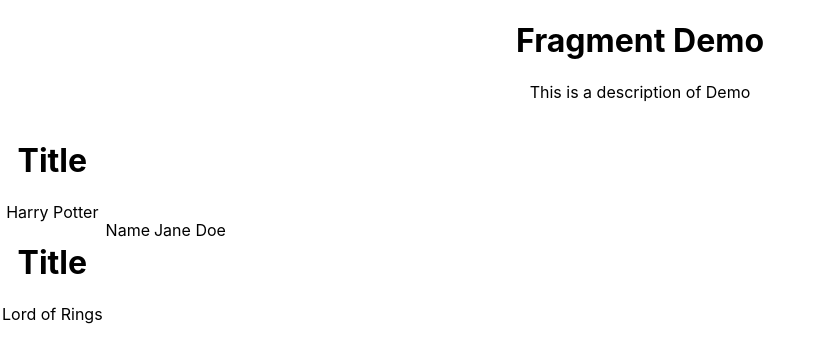
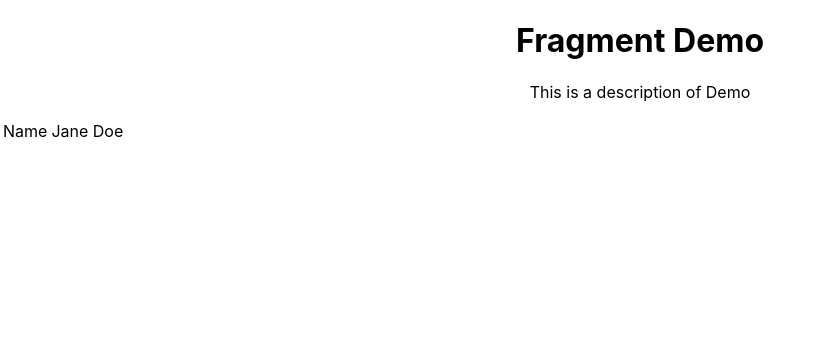
Before and after one commit to abhieshekumar/react-crash, a React (Create React App) app: page / in a window 1280 px wide. Shown: the top 362 px of the page, without its empty margins (0-823 px from the left). Built offline with nearby package versions, Linux system fonts and the light colour scheme.

Commit message:
Fragment Demo4 - Shorthand of Fragments

```diff
--- a/src/components/Columns.js
+++ b/src/components/Columns.js
@@ -11,17 +11,9 @@ export default function Columns() {
     }
   ]
   return (
-    <React.Fragment>
-      {
-        items.map(item => (
-          <React.Fragment key={item.id}>
-            <h1>Title</h1>
-            <p>{item.title}</p>
-          </React.Fragment>
-        ))
-      }
+    <>
       <td>Name</td>
       <td>Jane Doe</td>
-    </React.Fragment>
+    </>
   )
 }
```
